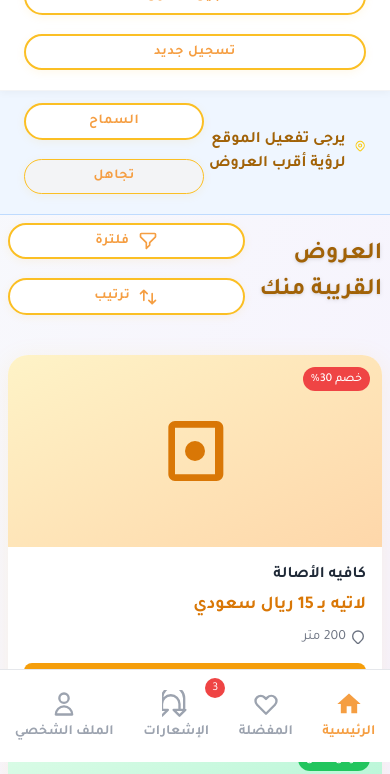
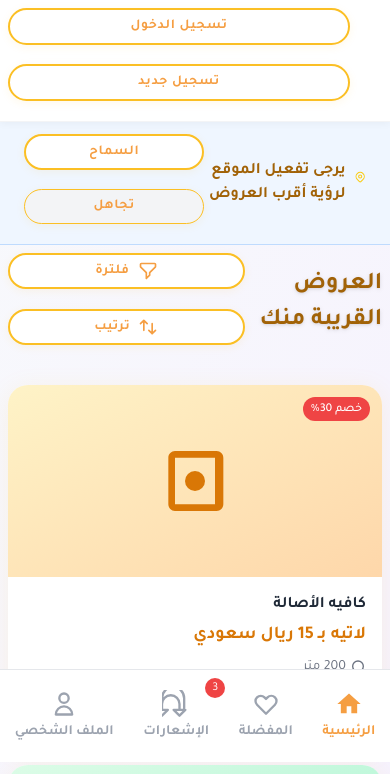
Before and after one commit to SalahJabreel/Today-s-Offer, a plain HTML site: page index.html in a window 390 px wide. Shown: the part 82-856 px from the top of the page. Drawn offline with nearby package versions, Linux system fonts and the light colour scheme.

Commit message:
Update index.html
Add spacing between logo and login button for better mobile layout and visual separation.

```diff
--- a/index.html
+++ b/index.html
@@ -156,7 +156,7 @@
     <!-- Top Navbar -->
     <nav class="navbar sticky top-0 z-50 py-3 px-6 flex justify-between items-center">
         <div class="flex items-center">
-            <div class="logo p-2 rounded-lg ml-3">
+            <div class="logo p-2 rounded-lg ml-3" style="margin-bottom:1.2rem;">
                 <svg class="w-8 h-8 text-white" fill="currentColor" viewBox="0 0 24 24">
                     <path d="M18.5 3H6c-1.1 0-2 .9-2 2v14c0 1.1.9 2 2 2h12.5c1.1 0 2-.9 2-2V5c0-1.1-.9-2-2-2zM18 19H6V5h12v14z"/>
                     <circle cx="12" cy="12" r="3"/>
@@ -167,9 +167,9 @@
                 <p class="text-xs text-gray-500">Today's Offer</p>
             </div>
         </div>
-        <div class="flex items-center space-x-4 space-x-reverse">
+        <div class="flex items-center space-x-4 space-x-reverse" style="margin-right:2rem;">
             <div style="width:100%;display:flex;flex-direction:column;gap:0.7rem;">
-                <button class="btn" style="width:100%">تسجيل الدخول</button>
+                <button class="btn" style="width:100%;margin-top:0.7rem;">تسجيل الدخول</button>
                 <button class="btn" style="width:100%">تسجيل جديد</button>
             </div>
         </div>
```
